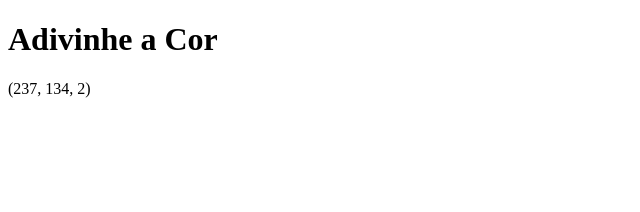
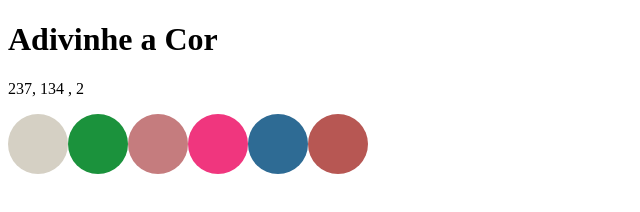
Before and after one commit to jefersongjr/color-guess, a website: page index.html in a window 1280 px wide. Shown: the whole page, without its empty margins (0-640 px from the left). Drawn offline with Linux system fonts and the light colour scheme.

Commit message:
add bolas de cores

```diff
--- a/index.html
+++ b/index.html
@@ -4,6 +4,7 @@
     <meta charset="UTF-8" />
     <meta http-equiv="X-UA-Compatible" content="IE=edge" />
     <meta name="viewport" content="width=device-width, initial-scale=1.0" />
+    <link rel="stylesheet" type="text/css" href="style.css">
     <title>Adivinhe a Cor</title>
   </head>
   <body>
@@ -12,6 +13,7 @@
     </header>
     <main>
         <section id="text"></section>
+        <section id="colors"></section>
     </main>
     <script src="script.js"></script>
   </body>
--- a/script.js
+++ b/script.js
@@ -1,13 +1,42 @@
-let number1 = Math.floor(Math.random() * 254);
-let number2 = Math.floor(Math.random() * 254);
-let number3 = Math.floor(Math.random() * 254);
+let color1 = ` ${ Math.floor(Math.random() * 254)}, ${ Math.floor(Math.random() * 254)} , ${ Math.floor(Math.random() * 254)}`
 
-const section = document.querySelector('#text');
+const section = document.getElementById('text');
 function createP(){
     const p = document.createElement('p');
-    p.innerHTML = `(${number1}, ${number2}, ${number3})`;
+    p.innerHTML = color1;
     p.id = 'rgb-color';
     section.appendChild(p);
 }
+createP();
 
-createP();
+const section2 = document.getElementById('colors');
+
+function createColors(ball){
+    const div = document.createElement('div');
+    div.classList = ball;
+    div.innerHTML = ''
+    return div;
+}
+
+function appendColors(){
+    for(let index = 1 ; index <= 6; index += 1){
+        section2.appendChild(createColors('ball'))
+    }
+}
+appendColors();
+
+const balls = document.querySelectorAll('.ball');
+
+const ball1 = document.querySelectorAll('.ball')[0];
+const ball2 = document.querySelectorAll('.ball')[1];
+const ball3 = document.querySelectorAll('.ball')[2];
+const ball4 = document.querySelectorAll('.ball')[3];
+const ball5 = document.querySelectorAll('.ball')[4];
+const ball6 = document.querySelectorAll('.ball')[5];
+
+ball1.style.backgroundColor =  `rgb(${ Math.floor(Math.random() * 254)}, ${ Math.floor(Math.random() * 254)} , ${ Math.floor(Math.random() * 254)})`;
+ball2.style.backgroundColor = `rgb(${ Math.floor(Math.random() * 254)}, ${ Math.floor(Math.random() * 254)} , ${ Math.floor(Math.random() * 254)})`;;
+ball3.style.backgroundColor = `rgb(${ Math.floor(Math.random() * 254)}, ${ Math.floor(Math.random() * 254)} , ${ Math.floor(Math.random() * 254)})`;;
+ball4.style.backgroundColor = `rgb(${ Math.floor(Math.random() * 254)}, ${ Math.floor(Math.random() * 254)} , ${ Math.floor(Math.random() * 254)})`;;
+ball5.style.backgroundColor =`rgb(${ Math.floor(Math.random() * 254)}, ${ Math.floor(Math.random() * 254)} , ${ Math.floor(Math.random() * 254)})`;
+ball6.style.backgroundColor = `rgb(${ Math.floor(Math.random() * 254)}, ${ Math.floor(Math.random() * 254)} , ${ Math.floor(Math.random() * 254)})`;
--- a/style.css
+++ b/style.css
@@ -0,0 +1,6 @@
+.ball{
+    display: inline-block;
+    border-radius: 50%;
+    width: 60px;
+    height: 60px;
+}
```
